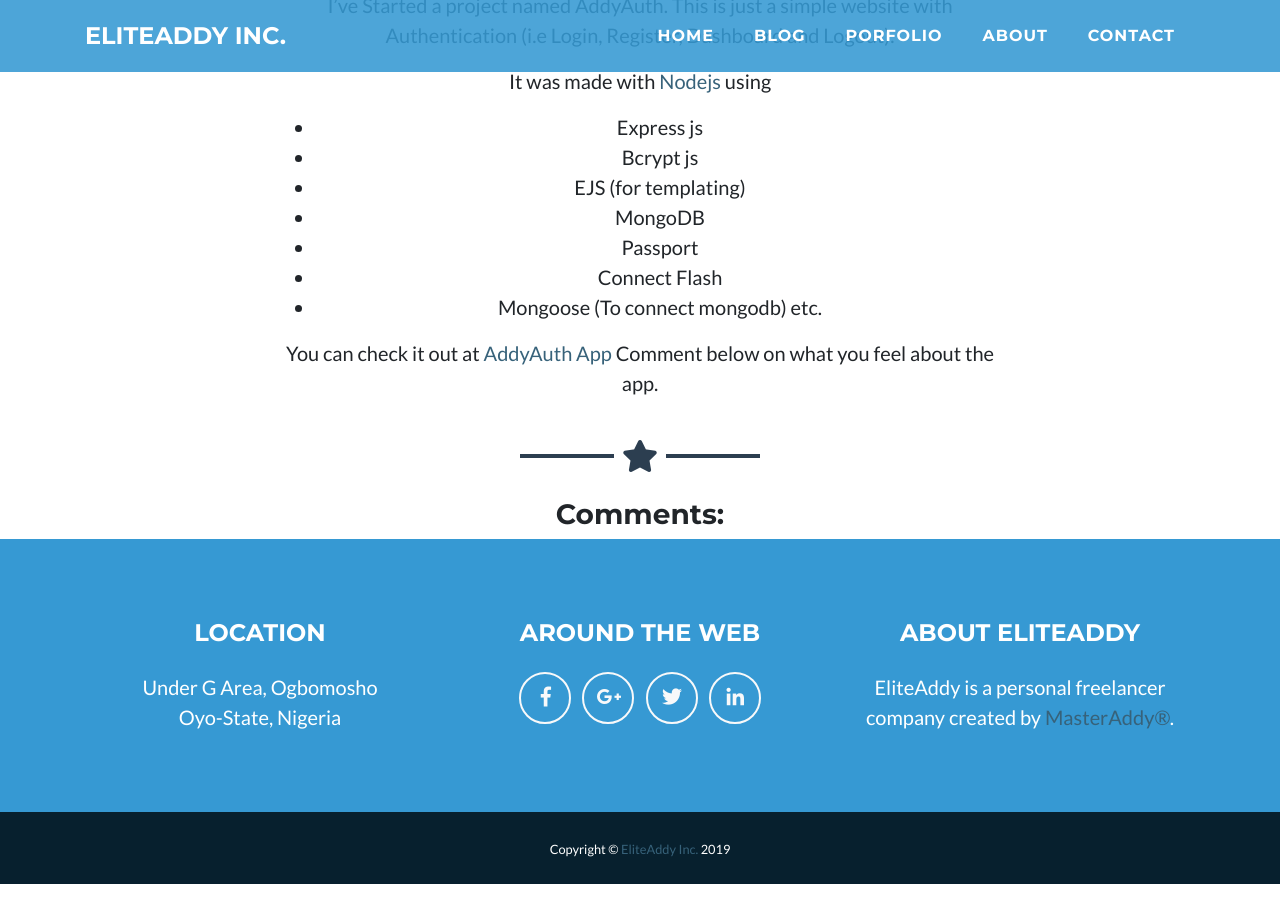
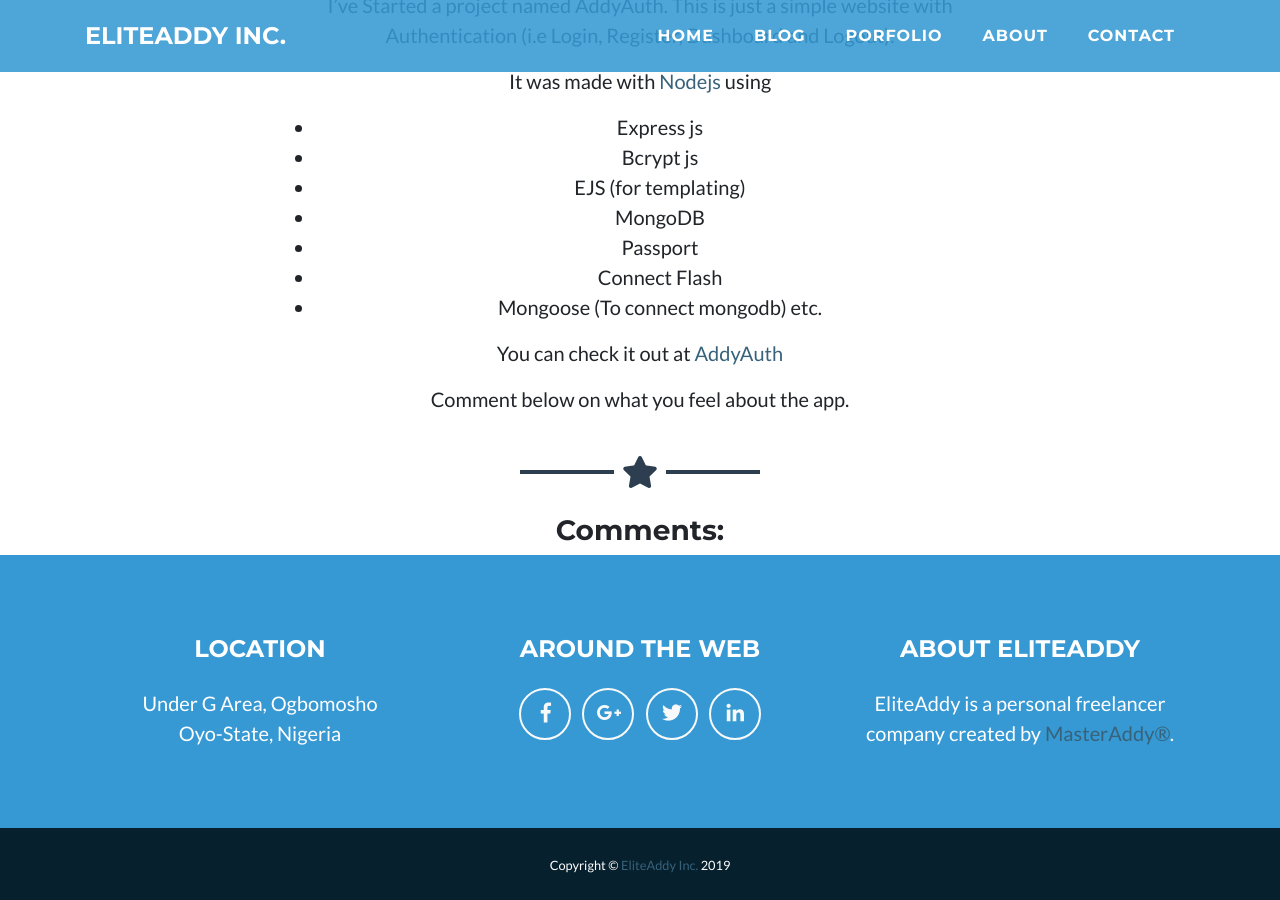
Before and after one commit to eliteaddy/eliteaddy, a Jekyll site: the page built from _posts/2019-2-2-coming-through-with-addyauth.markdown, in a window 1280 px wide and 900 px high, scrolled down 586 px. Built offline with Jekyll 4.4.1, drawn with Linux system fonts in a browser that asks for light colours; some web fonts are replaced; comment, search, counter and statistics services are not loaded.

Commit message:
Update 2019-2-2-coming-through-with-addyauth.markdown

```diff
--- a/_posts/2019-2-2-coming-through-with-addyauth.markdown
+++ b/_posts/2019-2-2-coming-through-with-addyauth.markdown
@@ -17,5 +17,6 @@
 * Connect Flash
 * Mongoose (To connect mongodb) etc.
 
-You can check it out at [AddyAuth App](https://addyauthapp.herokuapp.com)
+You can check it out at [AddyAuth](https://addyauth.herokuapp.com)
+
 Comment below on what you feel about the app.
```
